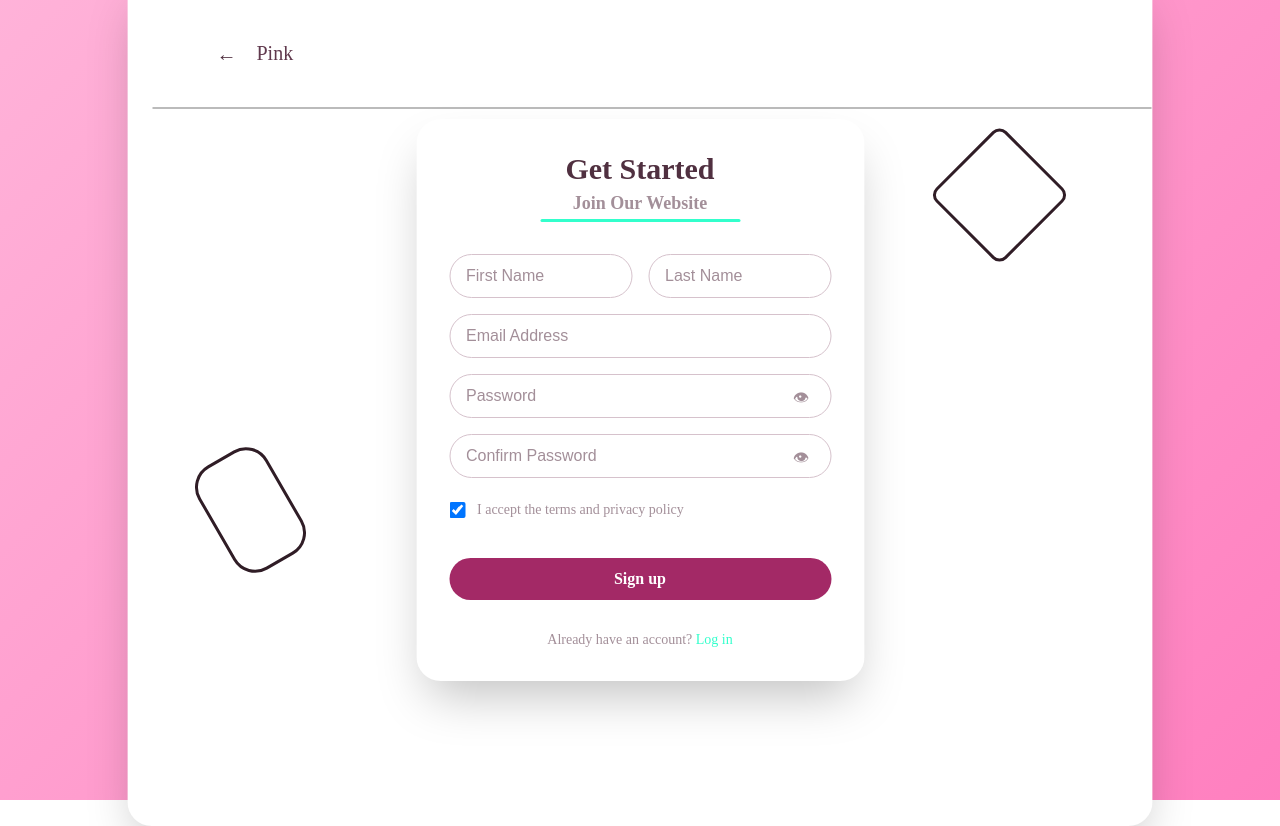
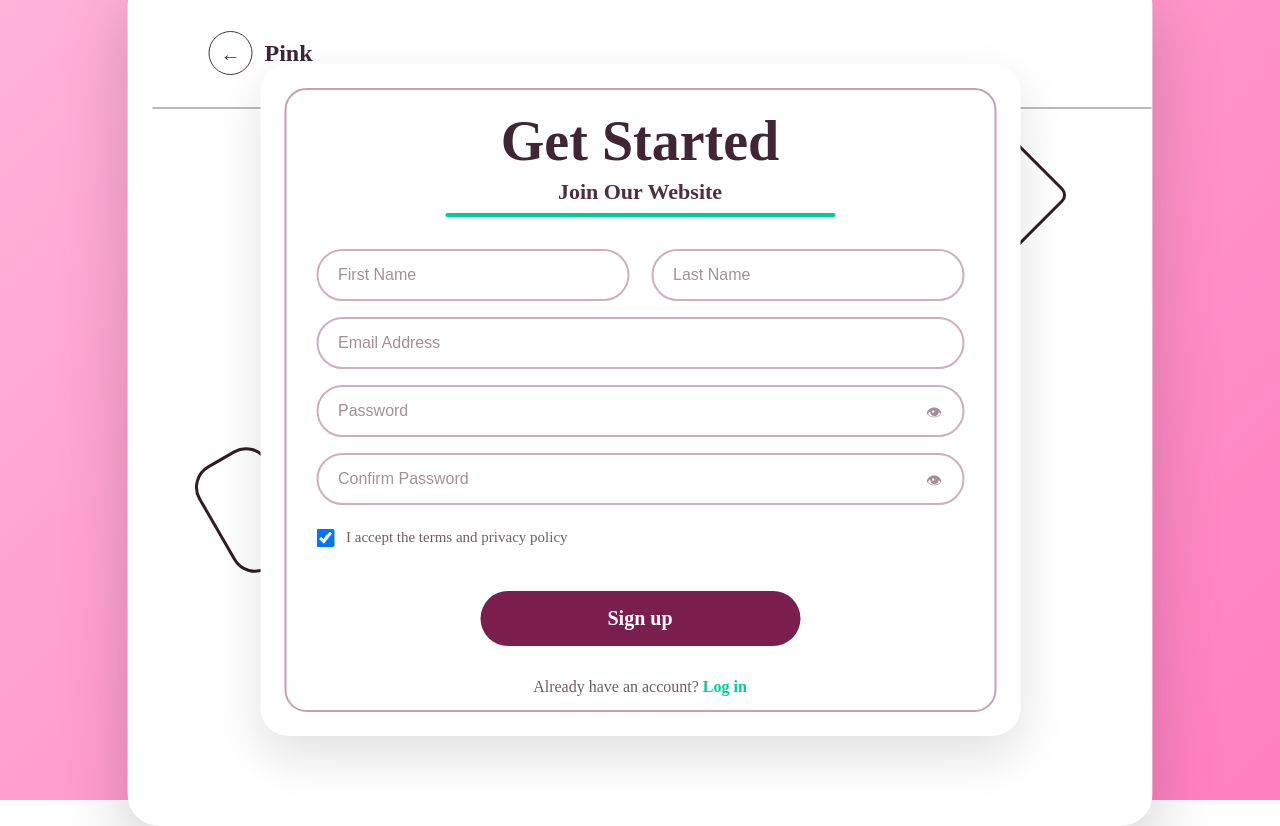
Before and after one commit to Maycheto/internship_heamimont, a React (Vite) app in the folder frontend/frontend/: page /signup in a window 1280 px wide. Built offline with nearby package versions, Linux system fonts and the light colour scheme; a web font is replaced by a local one.

Commit message:
SIGN UP ABSOLUTELLY AMAZING

```diff
--- a/frontend/frontend/src/pages/signup.css
+++ b/frontend/frontend/src/pages/signup.css
@@ -33,27 +33,22 @@ body {
   border: 3px solid hsl(330, 25%, 15%);
 }
 
+/* White card in the center (matches reference proportions) */
 .signup-container {
   width: 1025px;
   height: 852px;
-
-  /* Center it */
   position: absolute;
   top: 50%;
   left: 50%;
   transform: translate(-50%, -50%);
-
-  /* Styling */
-  background: white;
-  border-radius: 1.5rem;
-  box-shadow: 0 25px 50px -12px rgba(0, 0, 0, 0.25);
+  background: #ffffff;
+  border-radius: 32px;
+  box-shadow: 0 30px 70px rgba(0, 0, 0, 0.18);
   border: 1px solid rgba(255, 255, 255, 0.5);
-
-  /* Remove full-screen stuff */
   min-height: unset;
-  display: flex;         /* optional, for centering contents inside */
-  align-items: center;   /* optional */
-  justify-content: center; /* optional */
+  display: flex;
+  align-items: center;
+  justify-content: center;
 }
 
 /* Additional geometric shapes */
@@ -88,12 +83,14 @@ body {
 }
 
 .back-button {
-  background: transparent;
-  border: none;
+  background: #ffffff;
+  border: 1px solid hsl(330, 25%, 25%);
   color: hsl(330, 25%, 25%);
   cursor: pointer;
   padding: 0.5rem;
-  border-radius: 0.5rem;
+  width: 44px;
+  height: 44px;
+  border-radius: 9999px;
   transition: all 0.2s;
   display: flex;
   align-items: center;
@@ -107,21 +104,30 @@ body {
 
 .header-text {
   margin-left: 0.75rem;
-  color: hsl(330, 25%, 30%);
-  font-weight: 500;
+  color: hsl(330, 25%, 20%);
+  font-weight: 700;
+  font-size: 24px;
 }
 
 /* Main form card */
 .signup-card {
-  background: white;
-  border-radius: 1.5rem;
-  padding: 2rem;
-  box-shadow: 0 25px 50px -12px rgba(0, 0, 0, 0.25);
-  border: 1px solid rgba(255, 255, 255, 0.5);
-  width: 100%;
-  max-width: 28rem;
+  background: #ffffff;
+  border-radius: 28px;
+  padding: 48px 56px 40px;
+  box-shadow: 0 20px 50px rgba(0, 0, 0, 0.12);
+  width: 760px;
   position: relative;
   z-index: 10;
+}
+
+/* Inner bordered panel around the form like the reference */
+.signup-card::before {
+  content: '';
+  position: absolute;
+  inset: 24px;
+  border: 2px solid hsl(330, 25%, 70%);
+  border-radius: 22px;
+  pointer-events: none;
 }
 
 /* Header section */
@@ -131,17 +137,19 @@ body {
 }
 
 .form-title {
-  font-size: 1.875rem;
-  font-weight: bold;
-  color: hsl(330, 25%, 25%);
-  margin-bottom: 0.5rem;
+  font-size: 56px;
+  line-height: 1.05;
+  font-weight: 800;
+  color: hsl(330, 25%, 20%);
+  margin-bottom: 8px;
 }
 
 .form-subtitle {
-  font-size: 1.125rem;
-  color: hsl(330, 10%, 60%);
+  font-size: 22px;
+  color: hsl(330, 25%, 25%);
   position: relative;
-  padding-bottom: 0.5rem;
+  padding-bottom: 12px;
+  font-weight: 700;
 }
 
 /* Accent underline for subtitle */
@@ -151,9 +159,9 @@ body {
   bottom: 0;
   left: 50%;
   transform: translateX(-50%);
-  width: 200px;
-  height: 3px;
-  background: linear-gradient(90deg, hsl(165, 100%, 60%) 0%, hsl(165, 100%, 60%) 100%);
+  width: 390px;
+  height: 4px;
+  background: hsl(165, 100%, 40%);
   border-radius: 2px;
 }
 
@@ -161,25 +169,26 @@ body {
 .signup-form {
   display: flex;
   flex-direction: column;
-  gap: 1rem;
+  gap: 16px;
 }
 
 /* Name fields row */
 .name-row {
   display: grid;
   grid-template-columns: 1fr 1fr;
-  gap: 1rem;
+  gap: 22px;
 }
 
 /* Input field styling */
 .form-input {
   width: 100%;
-  padding: 0.75rem 1rem;
-  background: white;
-  border: 1px solid hsl(330, 20%, 80%);
-  border-radius: 9999px;
-  color: hsl(330, 25%, 25%);
-  font-size: 1rem;
+  height: 52px;
+  padding: 0 20px;
+  background: #ffffff;
+  border: 2px solid hsl(330, 25%, 75%);
+  border-radius: 28px;
+  color: hsl(330, 25%, 20%);
+  font-size: 16px;
   transition: all 0.2s;
   outline: none;
 }
@@ -189,8 +198,8 @@ body {
 }
 
 .form-input:focus {
-  border-color: hsl(330, 60%, 40%);
-  box-shadow: 0 0 0 2px hsl(330, 60%, 40%, 0.2);
+  border-color: hsl(330, 25%, 40%);
+  box-shadow: 0 0 0 0 rgba(0,0,0,0);
 }
 
 /* Password input container */
@@ -200,7 +209,7 @@ body {
 
 .password-toggle {
   position: absolute;
-  right: 1rem;
+  right: 16px;
   top: 50%;
   transform: translateY(-50%);
   background: none;
@@ -219,16 +228,16 @@ body {
 .checkbox-container {
   display: flex;
   align-items: center;
-  gap: 0.75rem;
-  margin-top: 0.5rem;
+  gap: 12px;
+  margin-top: 8px;
 }
 
 .checkbox {
-  width: 1rem;
-  height: 1rem;
-  border: 2px solid hsl(330, 20%, 80%);
-  border-radius: 0.25rem;
-  background: white;
+  width: 18px;
+  height: 18px;
+  border: 2px solid hsl(330, 25%, 30%);
+  border-radius: 4px;
+  background: #ffffff;
   cursor: pointer;
   position: relative;
 }
@@ -250,29 +259,30 @@ body {
 }
 
 .checkbox-label {
-  font-size: 0.875rem;
-  color: hsl(330, 10%, 60%);
+  font-size: 15px;
+  color: hsl(330, 10%, 40%);
   cursor: pointer;
 }
 
 /* Submit button */
 .submit-button {
-  width: 100%;
-  background: hsl(330, 60%, 40%);
-  color: white;
+  width: 320px;
+  align-self: center;
+  background: hsl(330, 60%, 30%);
+  color: #ffffff;
   border: none;
-  padding: 0.75rem 1.5rem;
+  padding: 16px 24px;
   border-radius: 9999px;
-  font-size: 1rem;
-  font-weight: 600;
+  font-size: 20px;
+  font-weight: 700;
   cursor: pointer;
   transition: all 0.2s;
-  margin-top: 1.5rem;
+  margin-top: 28px;
 }
 
 .submit-button:hover {
-  background: hsl(330, 60%, 35%);
-  box-shadow: 0 10px 25px -5px hsl(330, 60%, 40%, 0.3);
+  background: hsl(330, 60%, 26%);
+  box-shadow: 0 12px 30px -6px hsl(330deg 60% 30% / 35%);
 }
 
 /* Login link section */
@@ -282,14 +292,14 @@ body {
 }
 
 .login-text {
-  color: hsl(330, 10%, 60%);
-  font-size: 0.875rem;
+  color: hsl(330, 10%, 40%);
+  font-size: 16px;
 }
 
 .login-link {
-  color: hsl(165, 100%, 60%);
+  color: hsl(165, 100%, 40%);
   text-decoration: none;
-  font-weight: 500;
+  font-weight: 700;
   transition: color 0.2s;
 }
 
@@ -300,8 +310,8 @@ body {
 /* Responsive design */
 @media (max-width: 640px) {
   .signup-card {
-    padding: 1.5rem;
-    margin: 1rem;
+    padding: 32px 24px;
+    margin: 16px;
   }
 
   .name-row {
@@ -309,7 +319,7 @@ body {
   }
 
   .form-subtitle::after {
-    width: 150px;
+    width: 220px;
   }
 
   .geometric-shape-1,
```
Also changed, not shown: frontend/frontend/src/pages/SignUp.jsx (+0 -10 lines).
